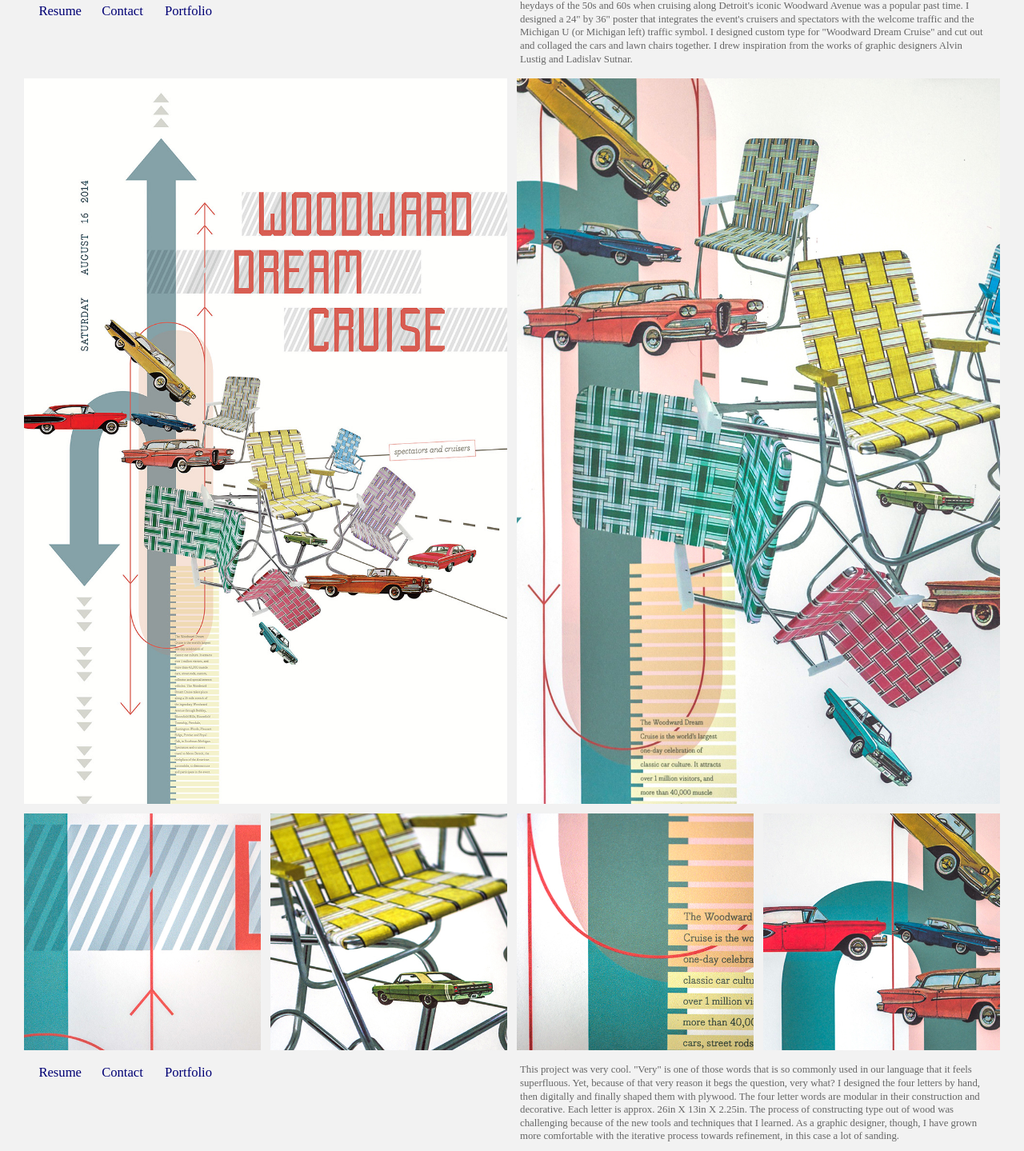
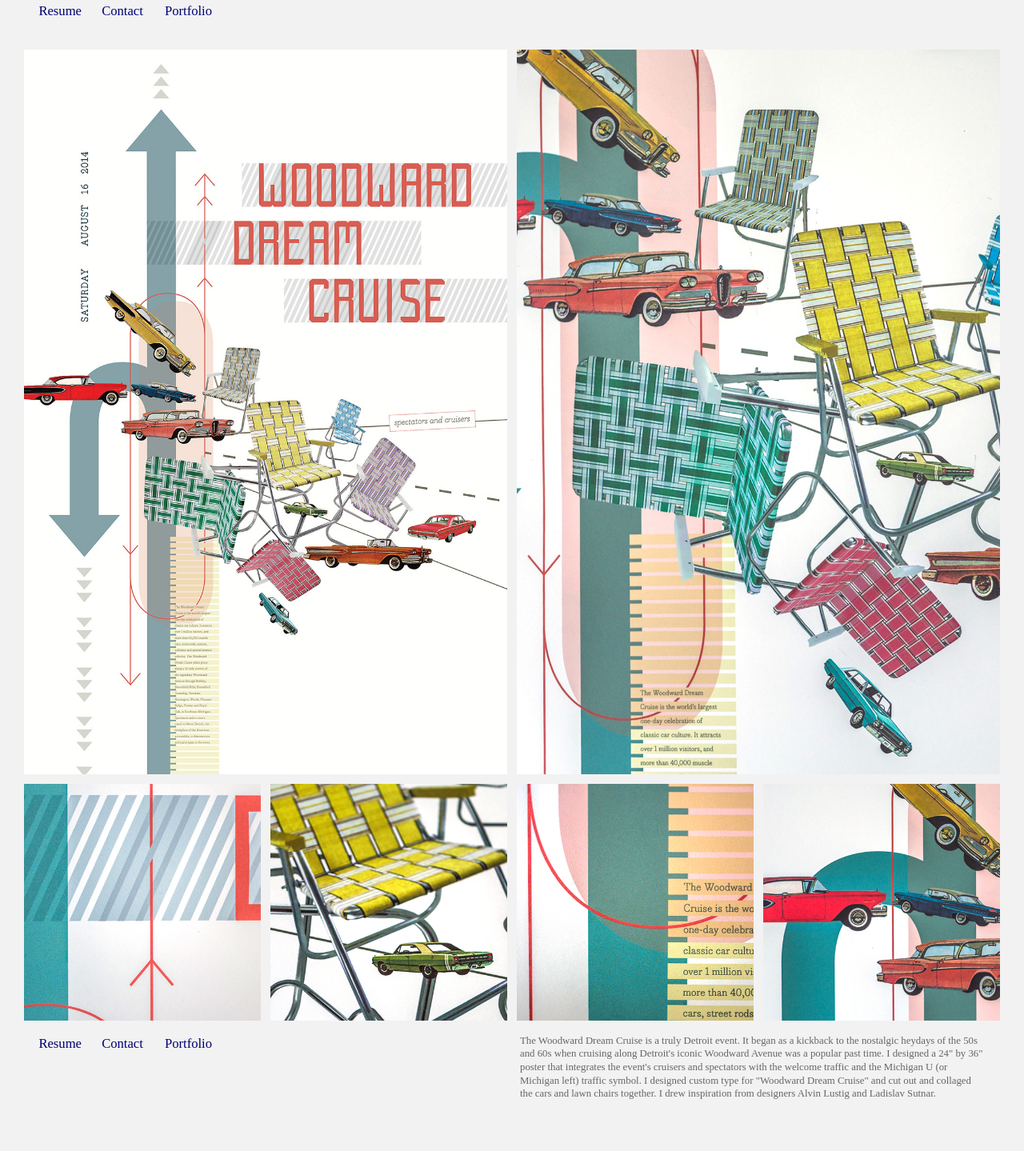
Before and after one commit to fboxwala9/fatema_portfolio, a plain HTML site: page projects/woodward_dream_cruise/index.html in a window 1280 px wide. Shown: the part 98-1537 px from the top of the page at 80% size. After the commit the page ends 1496 px from the top, so only its background shows below. Drawn offline with nearby package versions, Linux system fonts and the light colour scheme; a script that the page names is missing.

Commit message:
woodward_dream_cruise changes
text

```diff
--- a/projects/woodward_dream_cruise/index.html
+++ b/projects/woodward_dream_cruise/index.html
@@ -51,8 +51,8 @@
 				Spectators & Cruisers
 			</div>
 			<div class ="content">
+			a medley of images, lines and text bring meaning to this event poster
 			<a href="#extended_content">SEE MORE</a>
-				The Woodward Dream Cruise is a truly Detroit event. It began as a kickback to the nostalgic heydays of the 50s and 60s when cruising along Detroit's iconic Woodward Avenue was a popular past time. I designed a 24" by 36" poster that integrates the event's cruisers and spectators with the welcome traffic and the Michigan U (or Michigan left) traffic symbol. I designed custom type for "Woodward Dream Cruise" and cut out and collaged the cars and lawn chairs together. I drew inspiration from the works of graphic designers Alvin Lustig and Ladislav Sutnar.
 			</div>
 		</div>
 	</div>
@@ -109,7 +109,7 @@
 
 		<div class = "double-id-block description">
 			<div class ="content" id="extended_content">
-				This project was very cool. "Very" is one of those words that is so commonly used in our language that it feels superfluous. Yet, because of that very reason it begs the question, very what? I designed the four letters by hand, then digitally and finally shaped them with plywood. The four letter words are modular in their construction and decorative. Each letter is approx. 26in X 13in X 2.25in. The process of constructing type out of wood was challenging because of the new tools and techniques that I learned. As a graphic designer, though,  I have grown more comfortable with the iterative process towards refinement, in this case a lot of sanding.
+				The Woodward Dream Cruise is a truly Detroit event. It began as a kickback to the nostalgic heydays of the 50s and 60s when cruising along Detroit's iconic Woodward Avenue was a popular past time. I designed a 24" by 36" poster that integrates the event's cruisers and spectators with the welcome traffic and the Michigan U (or Michigan left) traffic symbol. I designed custom type for "Woodward Dream Cruise" and cut out and collaged the cars and lawn chairs together. I drew inspiration from designers Alvin Lustig and Ladislav Sutnar.
 			</div>
 		</div>
 	</div>
```
